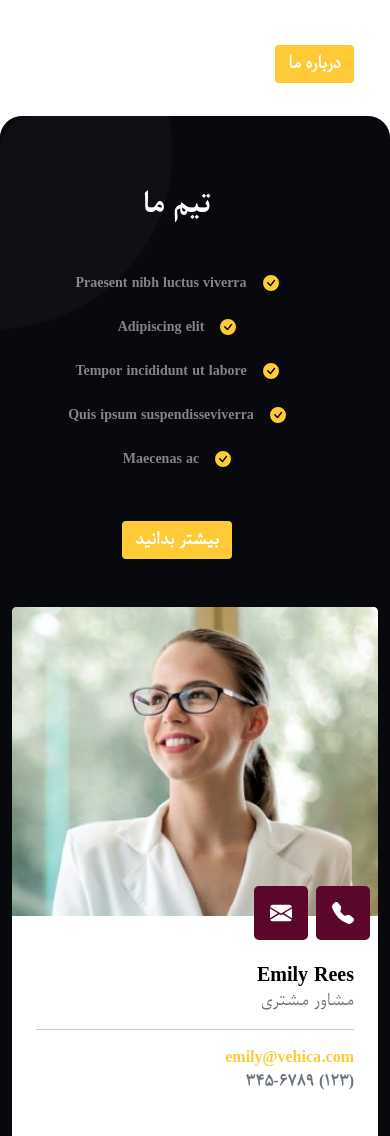
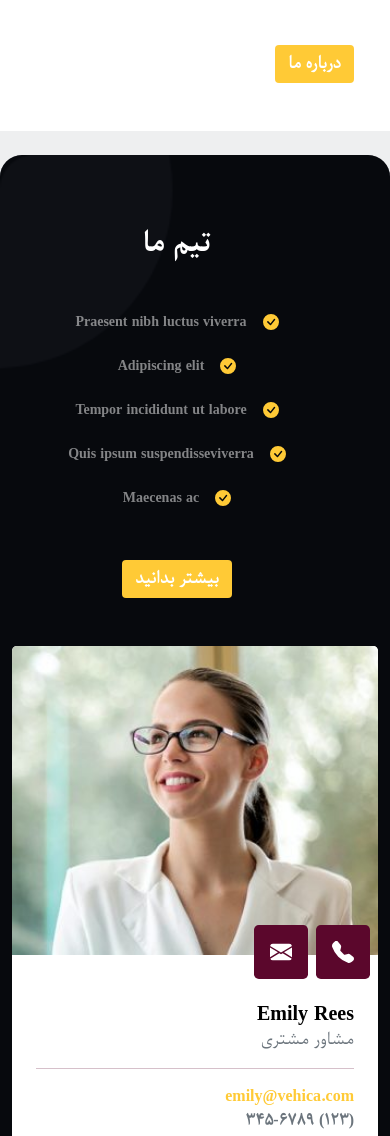
Before and after one commit to yakoobkhedri/car, a plain HTML site: page index.html in a window 390 px wide. Shown: the part 4047-5183 px from the top of the page. Drawn offline with nearby package versions, Linux system fonts and the light colour scheme; some packages are replaced by stand-ins of ours; a script that the page names is missing; files whose address does not match are found by name.

Commit message:
first commit

```diff
--- a/assets/css/styles.css
+++ b/assets/css/styles.css
@@ -553,6 +553,12 @@ footer ul li a:hover {
     header ul ul a {
         color: white !important;
     }
+    .team-bg {
+       top: 0;
+    }
+    .mt-276{
+        margin-top: 0;
+    }
 }
 
 @media only screen and (max-width:992px) {
--- a/index.html
+++ b/index.html
@@ -1210,7 +1210,7 @@
         </section>
 
         <!-- team -->
-        <section class="bg-gray mt-276">
+        <section class="bg-gray mt-276 py-5 py-xl-0">
             <div class="container">
                 <div class="row align-items-center g-4 py-5 rounded-22 team-bg">
                     <div class="col-lg-3 pe-5 position-relative text-center text-lg-end">
@@ -1880,7 +1880,7 @@
         <!-- Newsletter -->
         <section class="py-5 bg-black mt-5">
             <div class="container">
-                <div class="d-flex align-items-center flex-wrap justify-content-between gap-5">
+                <div class="d-flex align-items-center flex-wrap flex-column flex-sm-row justify-content-between gap-5">
                     <h1 class="font-bold text-white">خبرنامه</h1>
                     <form class="d-flex flex-column flex-sm-row align-items-center gap-4 flex-grow-1">
                         <input class="form-control flex-grow-1" placeholder="آدرس ایمیل شما">
```
